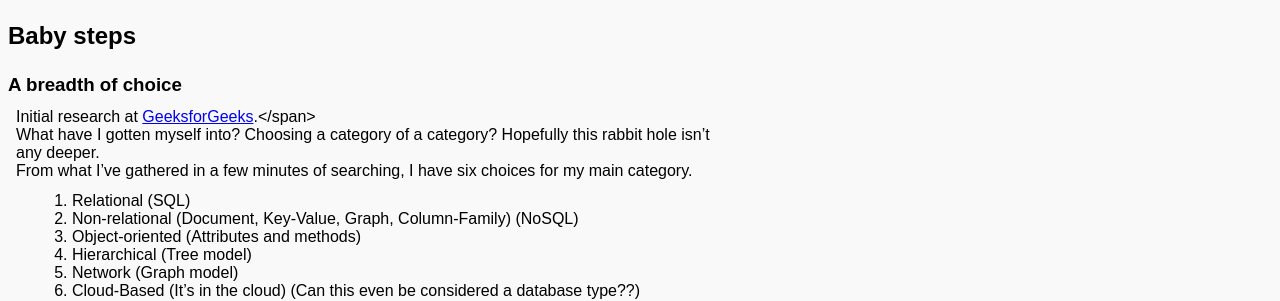
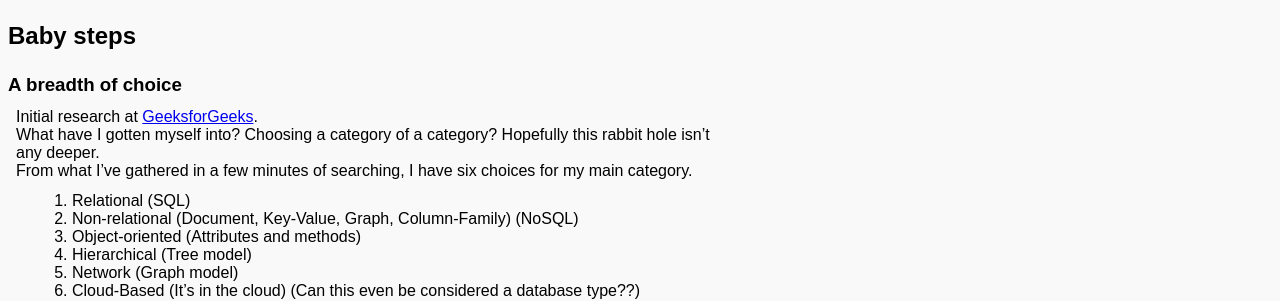
Before and after one commit to MHLaDMOoF24/mhladmoof24.github.io, a Jekyll site: the page built from _posts/2025-08-25-database_types_investigation.md, in a window 1280 px wide. Shown: the part 154-455 px from the top of the page. Built offline with Jekyll 4.4.1, drawn with Linux system fonts in a browser that asks for light colours.

Commit message:
Span fix

```diff
--- a/_posts/2025-08-25-database_types_investigation.md
+++ b/_posts/2025-08-25-database_types_investigation.md
@@ -6,7 +6,7 @@ tags: [research, database]
 
 ## Baby steps
 ### A breadth of choice
-<span style="note">Initial research at <a href="https://www.geeksforgeeks.org/dbms/types-of-databases/">GeeksforGeeks<a/>.</span>
+<span class="note">Initial research at <a href="https://www.geeksforgeeks.org/dbms/types-of-databases/">GeeksforGeeks</a>.</span>
 What have I gotten myself into? Choosing a category of a category? Hopefully this rabbit hole isn't any deeper.
 From what I've gathered in a few minutes of searching, I have six choices for my main category.
 1. Relational (SQL)
```
